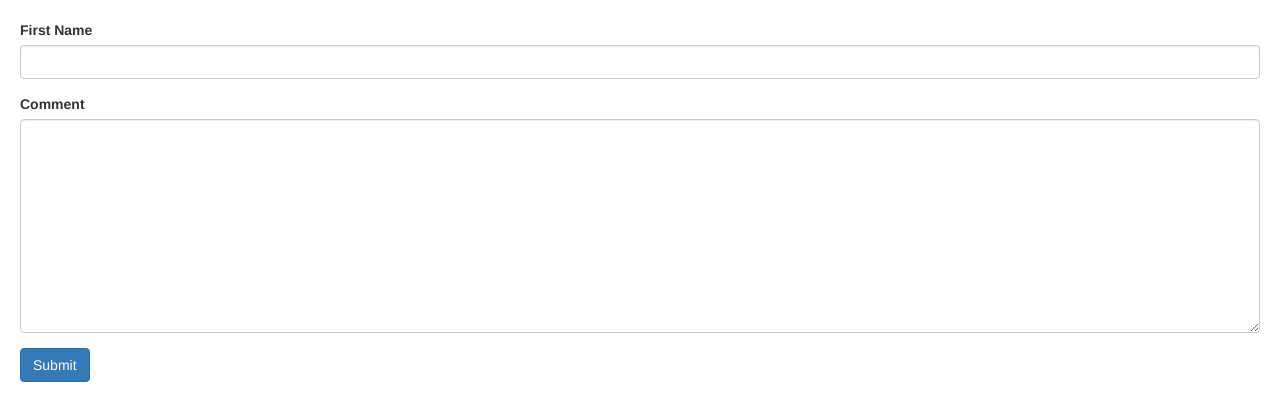
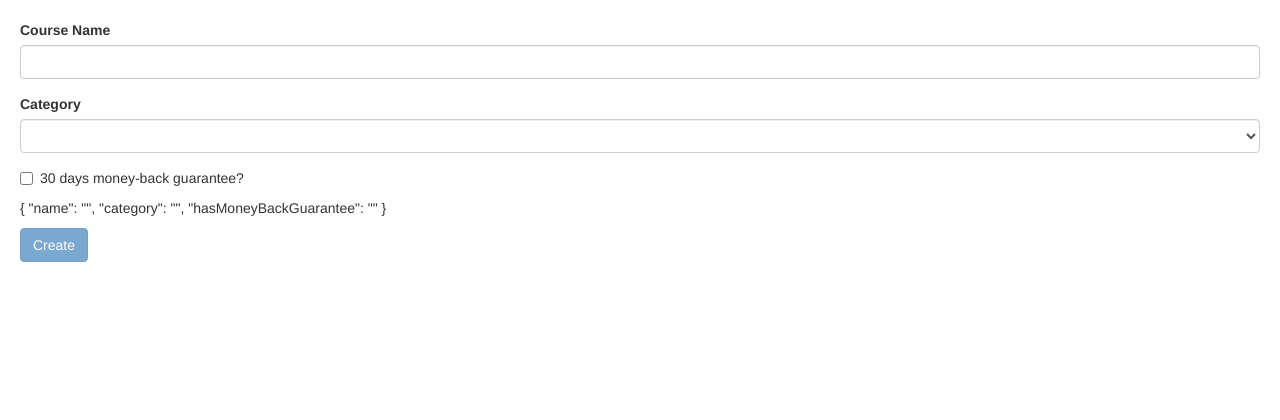
Before and after one commit to rahulaic/AngularLearning, an Angular app: page / in a window 1280 px wide. Shown: the top 420 px of the page. Built offline with nearby package versions, Linux system fonts and the light colour scheme.

Commit message:
template driven form

```diff
--- a/src/app/app.component.html
+++ b/src/app/app.component.html
@@ -1,2 +1,4 @@
 <!-- <input type="text" [appInputFormat]="'uppercase'" /> -->
-<contant-form></contant-form>
+<!-- <contant-form></contant-form> -->
+
+<app-new-course-form></app-new-course-form>
--- a/src/app/app.module.ts
+++ b/src/app/app.module.ts
@@ -16,6 +16,7 @@
 import { LikeComponent } from './like/like.component';
 import { InputFormatDirective } from './input-format.directive';
 import { ContactFormComponent } from './contact-form/contact-form.component';
+import { NewCourseFormComponent } from './new-course-form/new-course-form.component';
 
 @NgModule({
   declarations: [
@@ -30,6 +31,7 @@
     LikeComponent,
     InputFormatDirective,
     ContactFormComponent,
+    NewCourseFormComponent,
   ],
   imports: [BrowserModule, AppRoutingModule, FormsModule],
   providers: [CoursesService, AuthorsService],
--- a/src/app/contact-form/contact-form.component.html
+++ b/src/app/contact-form/contact-form.component.html
@@ -1,11 +1,43 @@
-<form>
+<form #f="ngForm" (ngSubmit)="submit(f)">
   <div class="form-group">
     <label for="firstName">First Name</label>
-    <input type="text" class="form-control" id="firstName">
+    <input
+      required
+      minlength="5"
+      maxlength="10"
+      pattern="banana"
+      ngModel
+      name="firstName"
+      #firstName="ngModel"
+      (change)="onLog(firstName)"
+      type="text"
+      class="form-control"
+      id="firstName"
+    />
+    <div
+      class="alert alert-danger"
+      *ngIf="firstName.touched && !firstName.valid"
+    >
+      <div *ngIf="firstName.errors.required">First Name is Required.</div>
+      <div *ngIf="firstName.errors.minlength">
+        First Name should be minimum
+        {{ firstName.errors.minlength.requiredLength }} characters long.
+      </div>
+      <div *ngIf="firstName.errors.pattern">
+        First Name doesn't match the pattern.
+      </div>
+    </div>
   </div>
   <div class="form-group">
     <label for="comment">Comment</label>
-    <textarea id="comment" cols="30" rows="10" class="form-control"></textarea>
+    <textarea
+      ngModel
+      name="comment"
+      id="comment"
+      cols="30"
+      rows="10"
+      class="form-control"
+    ></textarea>
   </div>
   <button class="btn btn-primary">Submit</button>
 </form>
--- a/src/app/contact-form/contact-form.component.ts
+++ b/src/app/contact-form/contact-form.component.ts
@@ -7,6 +7,11 @@
 })
 export class ContactFormComponent implements OnInit {
   constructor() {}
-
+  onLog(x) {
+    console.log(x);
+  }
+  submit(f) {
+    console.log(f);
+  }
   ngOnInit(): void {}
 }
--- /dev/null
+++ b/src/app/new-course-form/new-course-form.component.html
@@ -0,0 +1,29 @@
+<form #f="ngForm" (ngSubmit)="submit(f.value)">
+  <div class="form-group">
+    <label for="name">Course Name</label>
+    <input required minlength="3" ngModel name="name" #name="ngModel" type="text" id="name" class="form-control">
+    <div *ngIf="name.touched && name.invalid" class="alert alert-danger">
+      <div *ngIf="name.errors.required">Name field is required</div>
+      <div *ngIf="name.errors.minlength">Name should be at least {{name.errors.minlength.requiredLength}} characters
+      </div>
+    </div>
+  </div>
+  <div class="form-group">
+    <label for="category">Category</label>
+    <select required ngModel name="category" #category="ngModel" id="category" class="form-control">
+      <option value=""></option>
+      <option *ngFor="let c of categories" [value]="c.id">{{c.name}}</option>
+    </select>
+    <div *ngIf="category.touched && category.invalid" class="alert alert-danger">
+      Category field is required.
+    </div>
+  </div>
+  <div class="checkbox">
+    <label for="moneyBackGuarantee">
+      <input ngModel name="hasMoneyBackGuarantee" type="checkbox" id="moneyBackGuarantee">
+      30 days money-back guarantee?
+    </label>
+  </div>
+  <p>{{f.value | json}}</p>
+  <button class="btn btn-primary" [disabled]="f.invalid">Create</button>
+</form>
--- /dev/null
+++ b/src/app/new-course-form/new-course-form.component.ts
@@ -0,0 +1,22 @@
+import { Component, OnInit } from '@angular/core';
+
+@Component({
+  selector: 'app-new-course-form',
+  templateUrl: './new-course-form.component.html',
+  styleUrls: ['./new-course-form.component.css'],
+})
+export class NewCourseFormComponent implements OnInit {
+  categories = [
+    { id: 1, name: 'Development' },
+    { id: 2, name: 'Art' },
+    { id: 3, name: 'Languages' },
+  ];
+
+  constructor() {}
+
+  submit(course) {
+    console.log(course);
+  }
+
+  ngOnInit(): void {}
+}
```
Also changed, not shown: src/app/new-course-form/new-course-form.component.css (added), 1 other file (tests, documents, lock files or other folders).
